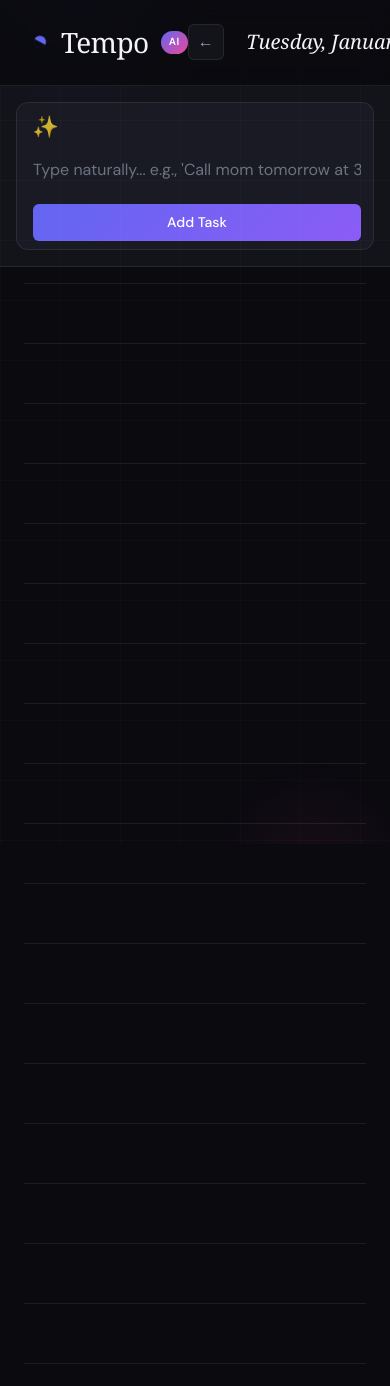
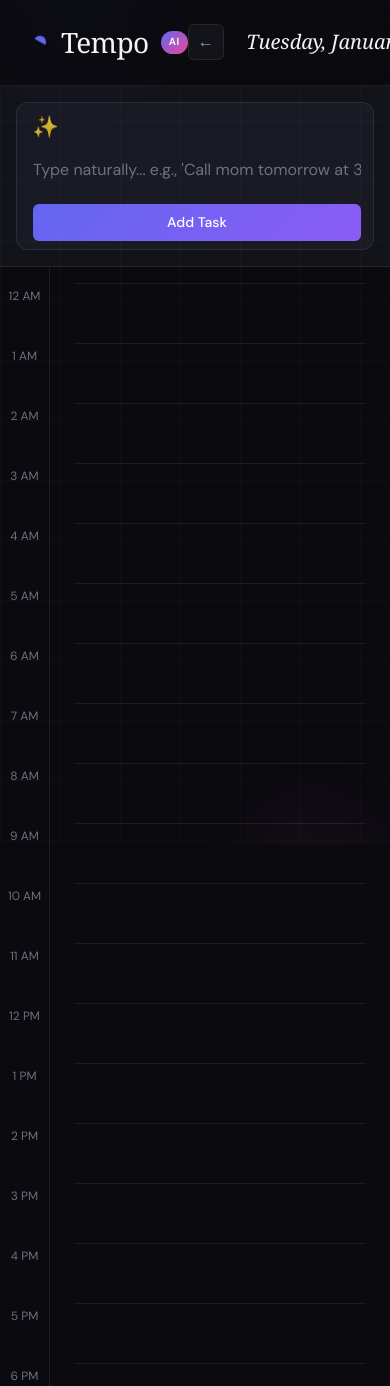
Before and after one commit to Akashkumarsenthil/tempo-day-planner, a Flask app: page / in a window 390 px wide; the page is wider, and only the part inside the window is pictured. Shown: the top 1386 px of that part. Run offline with Flask 3, Linux system fonts and the light colour scheme; the visitor is signed in with stand-in values (Sample User, id 1); data that the repository does not hold is empty; some web fonts are replaced.

Commit message:
Fix timeline scrolling - sync time column and schedule grid

```diff
--- a/static/style.css
+++ b/static/style.css
@@ -392,17 +392,24 @@ body {
 /* ===== Main Content ===== */
 .main-content {
     display: grid;
-    grid-template-columns: 80px 1fr 380px;
+    grid-template-columns: 1fr 380px;
     flex: 1;
     overflow: hidden;
 }
 
+/* ===== Timeline Scroll Wrapper (time + schedule together) ===== */
+.timeline-scroll-wrapper {
+    display: flex;
+    overflow-y: auto;
+    height: calc(100vh - 180px);
+}
+
 /* ===== Time Column ===== */
 .time-column {
+    flex-shrink: 0;
+    width: 80px;
     border-right: 1px solid var(--border-color);
     padding: 1rem 0;
-    overflow-y: auto;
-    height: calc(100vh - 180px);
 }
 
 .time-slots {
@@ -424,8 +431,7 @@ body {
 /* ===== Schedule Container ===== */
 .schedule-container {
     position: relative;
-    overflow-y: auto;
-    height: calc(100vh - 180px);
+    flex: 1;
     padding: 1rem 1.5rem;
 }
 
@@ -1073,13 +1079,21 @@ body {
 /* ===== Responsive ===== */
 @media (max-width: 1200px) {
     .main-content {
-        grid-template-columns: 60px 1fr 320px;
+        grid-template-columns: 1fr 320px;
+    }
+
+    .time-column {
+        width: 60px;
     }
 }
 
 @media (max-width: 1024px) {
     .main-content {
-        grid-template-columns: 60px 1fr 280px;
+        grid-template-columns: 1fr 280px;
+    }
+
+    .time-column {
+        width: 60px;
     }
 
     .smart-input-hint {
@@ -1093,7 +1107,7 @@ body {
     }
 
     .time-column {
-        display: none;
+        width: 50px;
     }
 
     .task-panel {
@@ -1111,7 +1125,7 @@ body {
         right: 0;
     }
 
-    .schedule-container {
+    .timeline-scroll-wrapper {
         height: auto;
         min-height: calc(100vh - 180px);
     }
--- a/templates/index.html
+++ b/templates/index.html
@@ -72,6 +72,8 @@
 
         <!-- Main Content -->
         <main class="main-content">
+            <!-- Scrollable Timeline Area (time + schedule together) -->
+            <div class="timeline-scroll-wrapper">
                 <!-- Time Column -->
                 <aside class="time-column">
                     <div class="time-slots" id="timeSlots"></div>
@@ -84,6 +86,7 @@
                     </div>
                     <div class="current-time-line" id="currentTimeLine"></div>
                 </section>
+            </div>
 
             <!-- Task Panel -->
             <aside class="task-panel">
```
Lines whose indentation alone changed are shown as unchanged.
